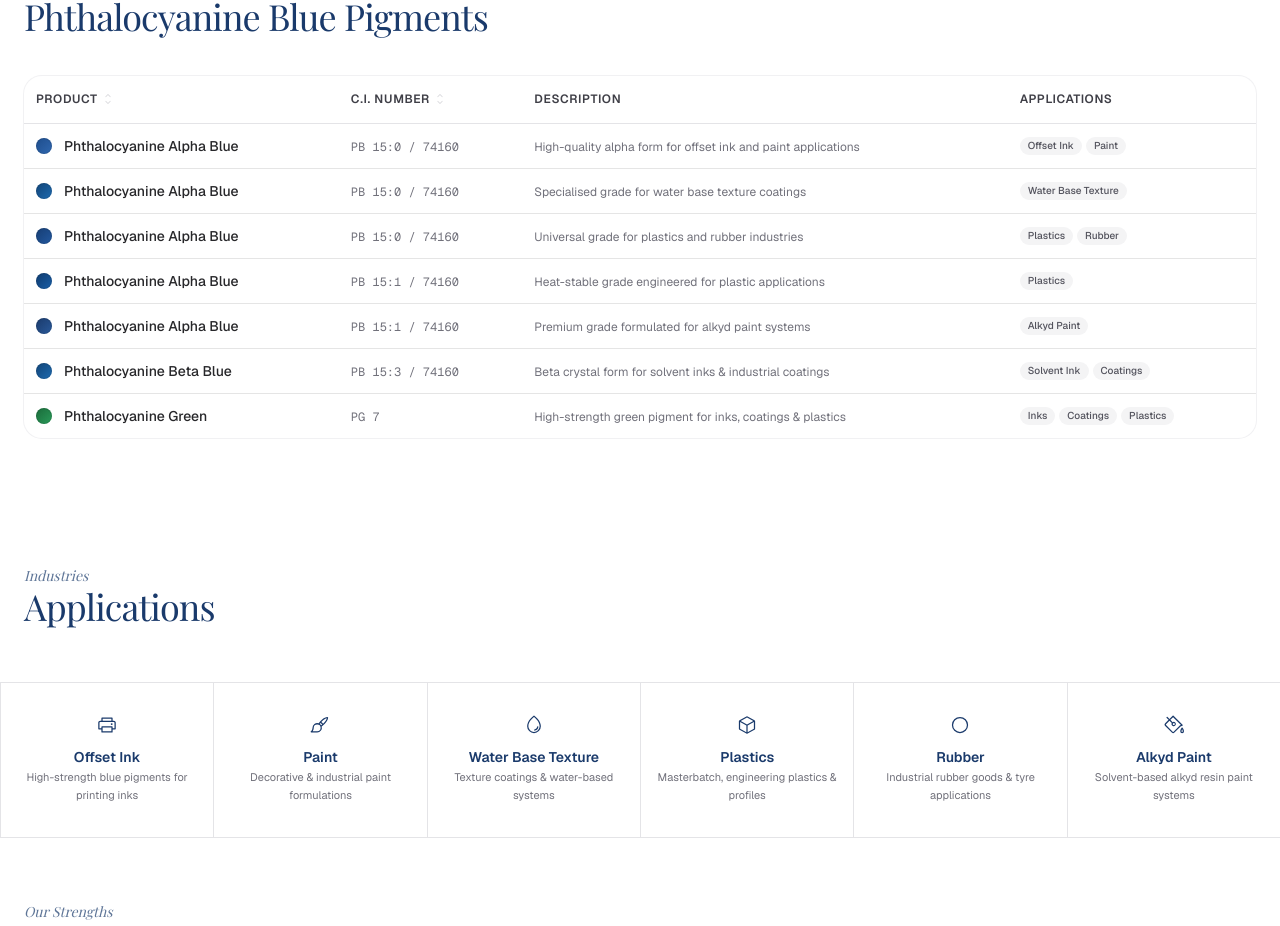
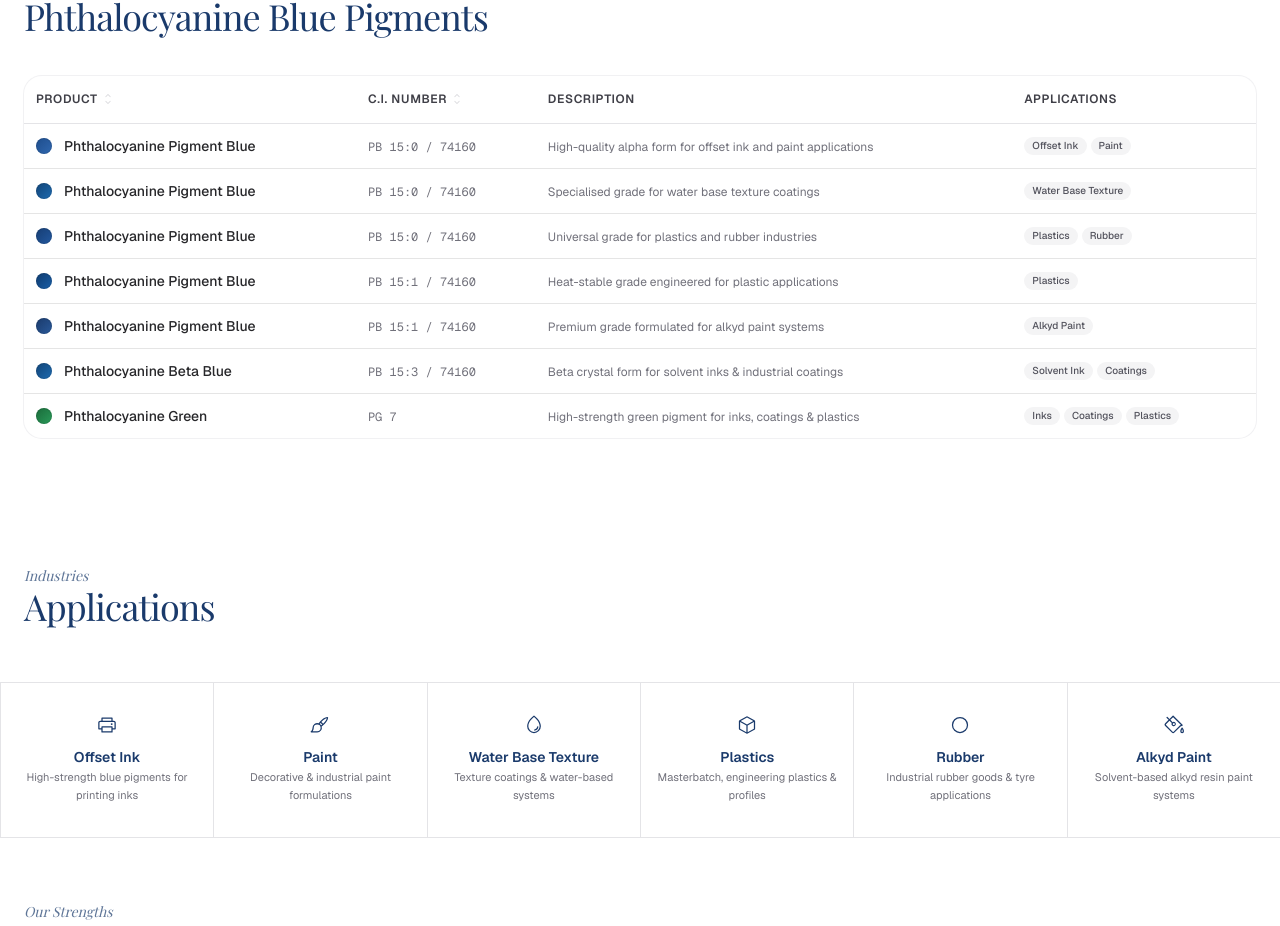
Before and after one commit to pragneshbarik/shivapigments, a Next.js app: page / in a window 1280 px wide. Shown: the part 1345-2271 px from the top of the page. Built offline with nearby package versions, Linux system fonts and the light colour scheme.

Commit message:
Fix product table naming

```diff
--- a/src/app/page.tsx
+++ b/src/app/page.tsx
@@ -29,35 +29,35 @@ const stats = [
 
 const products = [
   {
-    name: "Phthalocyanine Alpha Blue",
+    name: "Phthalocyanine Pigment Blue",
     grade: "PB 15:0 / 74160",
     description: "High-quality alpha form for offset ink and paint applications",
     swatch: "from-[#1e4d8c] to-[#3068b0]",
     applications: ["Offset Ink", "Paint"],
   },
   {
-    name: "Phthalocyanine Alpha Blue",
+    name: "Phthalocyanine Pigment Blue",
     grade: "PB 15:0 / 74160",
     description: "Specialised grade for water base texture coatings",
     swatch: "from-[#124578] to-[#1e6bb0]",
     applications: ["Water Base Texture"],
   },
   {
-    name: "Phthalocyanine Alpha Blue",
+    name: "Phthalocyanine Pigment Blue",
     grade: "PB 15:0 / 74160",
     description: "Universal grade for plastics and rubber industries",
     swatch: "from-[#163d73] to-[#2359a0]",
     applications: ["Plastics", "Rubber"],
   },
   {
-    name: "Phthalocyanine Alpha Blue",
+    name: "Phthalocyanine Pigment Blue",
     grade: "PB 15:1 / 74160",
     description: "Heat-stable grade engineered for plastic applications",
     swatch: "from-[#0f3b6e] to-[#1a5fa8]",
     applications: ["Plastics"],
   },
   {
-    name: "Phthalocyanine Alpha Blue",
+    name: "Phthalocyanine Pigment Blue",
     grade: "PB 15:1 / 74160",
     description: "Premium grade formulated for alkyd paint systems",
     swatch: "from-[#1a3a6b] to-[#2a5a9b]",
```
